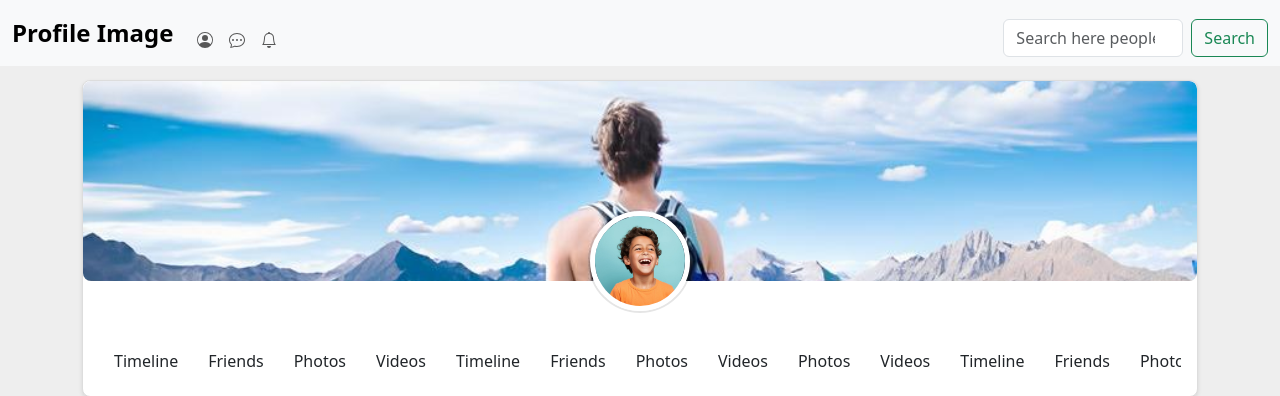
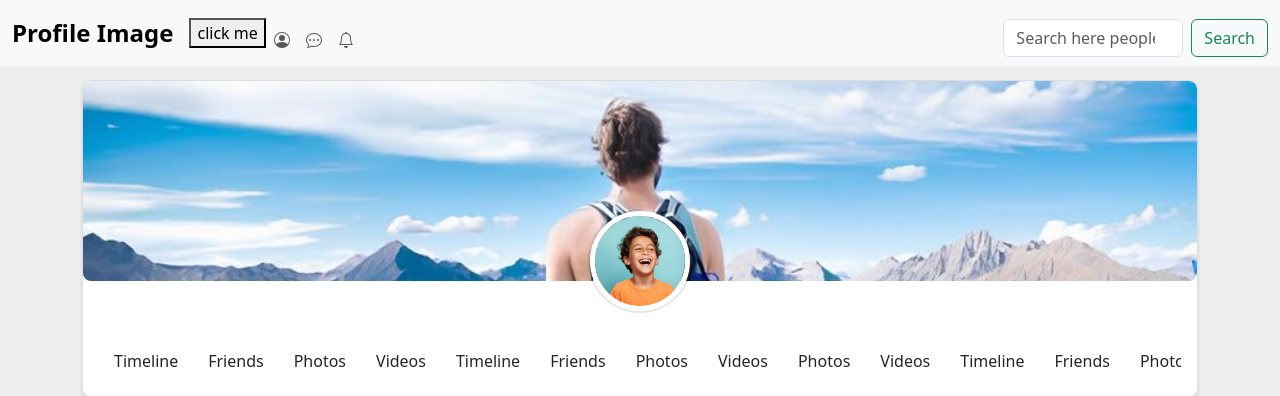
Before and after one commit to S28S12Mohanty/Wooble_Repository, a PHP site: page /profile.php in a window 1280 px wide. Shown: the top 396 px of the page. Run offline with PHP 8.4, Linux system fonts and the light colour scheme.

Commit message:
btn added

```diff
--- a/profile/profile.php
+++ b/profile/profile.php
@@ -20,6 +20,7 @@
 
   <body>
     <!-- header -->
+     <!-- hhhh -->
     <header class="navbar navbar-expand-lg bg-body-tertiary fixed-top">
       <div class="container-fluid">
         <a class="navbar-brand" href="#">Profile Image</a>
@@ -35,6 +36,7 @@
         >
           <span class="navbar-toggler-icon" style="background-size: 68%"></span>
         </button>
+        <button>click me</button>
 
         <div
           class="collapse navbar-collapse"
```
